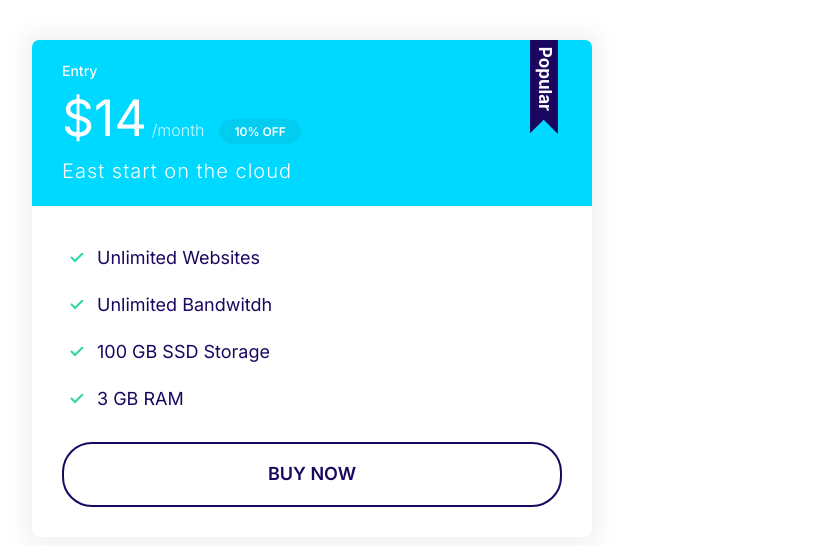
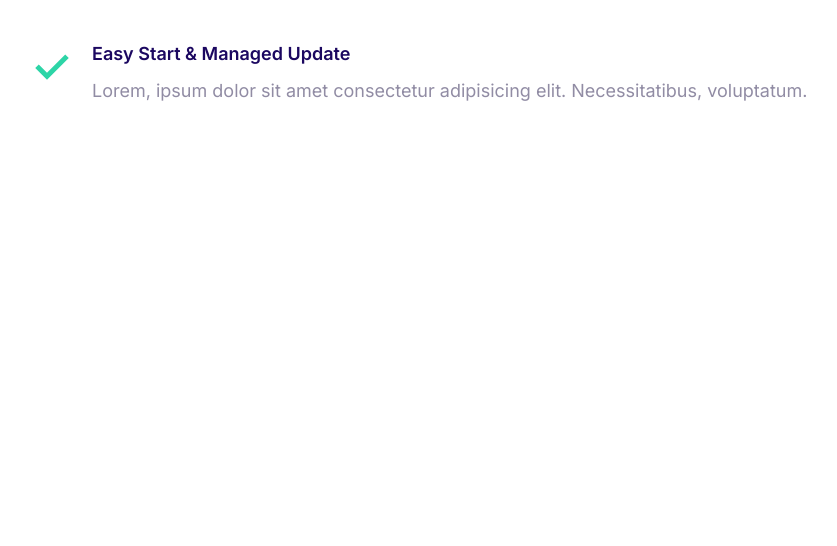
Before and after one commit to yerald-mora/html-css-course, a plain HTML site: page index.html in a window 1280 px wide. Shown: the whole page, without its empty margins (8-845 px from the left). Drawn offline with Linux system fonts and the light colour scheme.

Commit message:
Build media component

```diff
--- a/css/styles.css
+++ b/css/styles.css
@@ -373,3 +373,33 @@
     font-size: 1.6rem;
   }
 }
+
+/* Media */
+
+.media {
+  display: flex;
+}
+
+.media__body {
+  margin: 0 2rem;
+  font-size: 2rem;
+  font-weight: 400;
+}
+
+.media__title {
+  margin-top: 0;
+  margin-bottom: 10px;
+  font-size: 2.4rem;
+  font-weight: 600;
+}
+
+.media__image {
+  margin-top: 1rem;
+}
+
+@media screen and (min-width: 1024px) {
+  .media__title,
+  .media__body {
+    font-size: 1.8rem;
+  }
+}
--- a/index.html
+++ b/index.html
@@ -12,26 +12,17 @@
 </head>
 <body>
 
-   <div style="width: 50%; padding: 4rem;">
-       <div class="plan">
-           <div class="card card--secondary plan--popular">
-               <header class="card__header ">
-                   <h3 class="plan__name">Entry</h3>
-                   <span class="plan__price">$14</span>
-                   <span class="plan__billing-cycle">/month</span>
-                   <span class="badge badge--secondary badge--small">10% OFF</span>
-                   <span class="plan__description">East start on the cloud</span>
-               </header>
-               <div class="card__body">
-                <ul class="list list--tick">
-                    <li class="list__item">Unlimited Websites</li>
-                    <li class="list__item">Unlimited Bandwitdh</li>
-                    <li class="list__item">100 GB SSD Storage</li>
-                    <li class="list__item">3 GB RAM</li>
-                </ul>
-                <button class="btn btn--outline btn--block">Buy now</button>
-               </div>
+   <div style="width: 80%; padding: 4rem; ">
+       <div class="media">
+           <div class="media__image">
+                <svg class="icon icon--primary">
+                    <use xlink:href="images/sprite.svg#snap"></use>
+                </svg>
            </div>
+            <div class="media__body">
+                <h3 class="media__title">Easy Start & Managed Update</h3>
+                <p>Lorem, ipsum dolor sit amet consectetur adipisicing elit. Necessitatibus, voluptatum.</p>
+            </div>
        </div>
    </div>
 
```
Also changed, not shown: components/media.html (added, +11 -0 lines).
